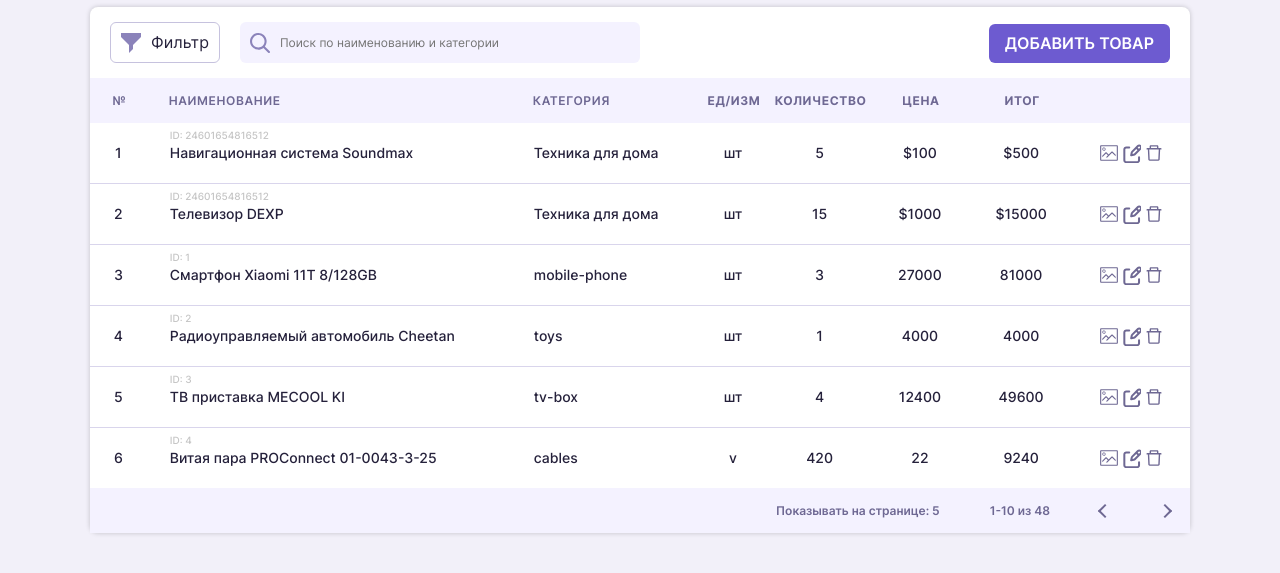
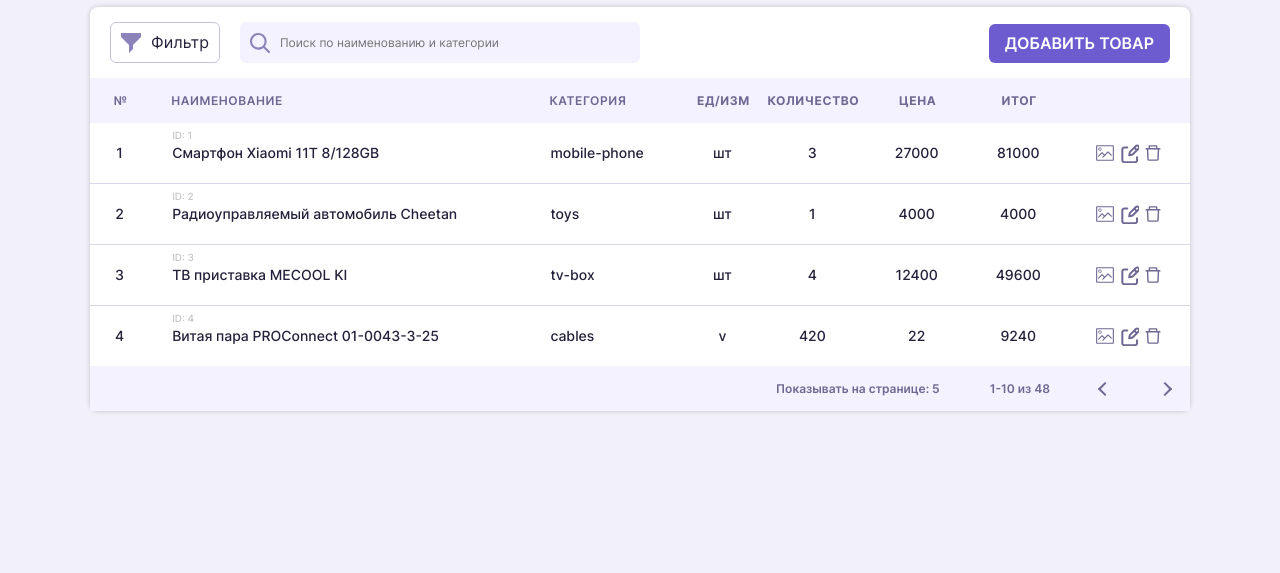
Before and after one commit to RomanKondrashov/crm, a plain HTML site: page index.html in a window 1280 px wide. Shown: the part 129-702 px from the top of the page. Drawn offline with Linux system fonts and the light colour scheme.

Commit message:
closing without propagation / remove item from table and array

```diff
--- a/index.html
+++ b/index.html
@@ -51,37 +51,6 @@
               </tr>
             </thead>
             <tbody class="table__body">
-              <tr>
-                <td class="table__cell">1</td>
-                <td class="table__cell table__cell_left table__cell_name" data-id="24601654816512">
-                  <span class="table__cell-id">id: 24601654816512</span>
-                  Навигационная система Soundmax</td>
-                <td class="table__cell table__cell_left">Техника для дома</td>
-                <td class="table__cell">шт</td>
-                <td class="table__cell">5</td>
-                <td class="table__cell">$100</td>
-                <td class="table__cell">$500</td>
-                <td class="table__cell table__cell_btn-wrapper">
-                  <button class="table__btn table__btn_pic"></button>
-                  <button class="table__btn table__btn_edit"></button>
-                  <button class="table__btn table__btn_del"></button>
-                </td>
-              </tr>
-              <tr>
-                <td class="table__cell ">2</td>
-                <td class="table__cell table__cell_left table__cell_name" data-id="24601654816512">
-                  <span class="table__cell-id">id: 24601654816512</span>Телевизор DEXP</td>
-                <td class="table__cell table__cell_left">Техника для дома</td>
-                <td class="table__cell">шт</td>
-                <td class="table__cell">15</td>
-                <td class="table__cell">$1000</td>
-                <td class="table__cell">$15000</td>
-                <td class="table__cell table__cell_btn-wrapper">
-                  <button class="table__btn table__btn_pic"></button>
-                  <button class="table__btn table__btn_edit"></button>
-                  <button class="table__btn table__btn_del"></button>
-                </td>
-              </tr>
             </tbody>
           </table>
 
--- a/js/script.js
+++ b/js/script.js
@@ -65,7 +65,7 @@ const createRow = (obj) => {
     placeToInsert.insertAdjacentHTML(
         'beforeend',
         `
-          <tr>
+          <tr  data-id="${obj.id}">
                 <td class="table__cell">${numberRow}</td>
                 <td class="table__cell table__cell_left table__cell_name" data-id="${obj.id}">
                   <span class="table__cell-id">id: ${obj.id}</span>
@@ -93,21 +93,34 @@ const btnAdd = document.querySelector('.panel__add-goods');
 const formOverlay = document.querySelector('.overlay');
 const formClose = document.querySelector('.modal__close');
 const modalOverlay = document.querySelector('.overlay__modal');
+const table = document.querySelector('.table__body');
+const tableRowDel = document.querySelector('.table__btn_del');
+
+table.addEventListener('click', e => {
+  if (e.target.closest('.table__btn_del')){
+    const elId = e.target.closest('tr').dataset.id;
+    const indexToDelete = goods.findIndex(el => el.id == elId);
+    goods.splice(indexToDelete , 1);
+    console.log(goods);
+    e.target.closest('tr').remove();
+  }
+});
 
 btnAdd.addEventListener('click', () => {
   formOverlay.classList.add('active');
 });
 
-modalOverlay.addEventListener('click', event => {
-  event.stopPropagation();
-});
 
 formClose.addEventListener('click', () => {
   formOverlay.classList.remove('active');
 });
 
-formOverlay.addEventListener('click', () => {
-  formOverlay.classList.remove('active');
+formOverlay.addEventListener('click', e => {
+  const target = e.target;
+  if (target === formOverlay){
+    formOverlay.classList.remove('active');
+  }
+
 });
 
 renderGoods(goods);
```
